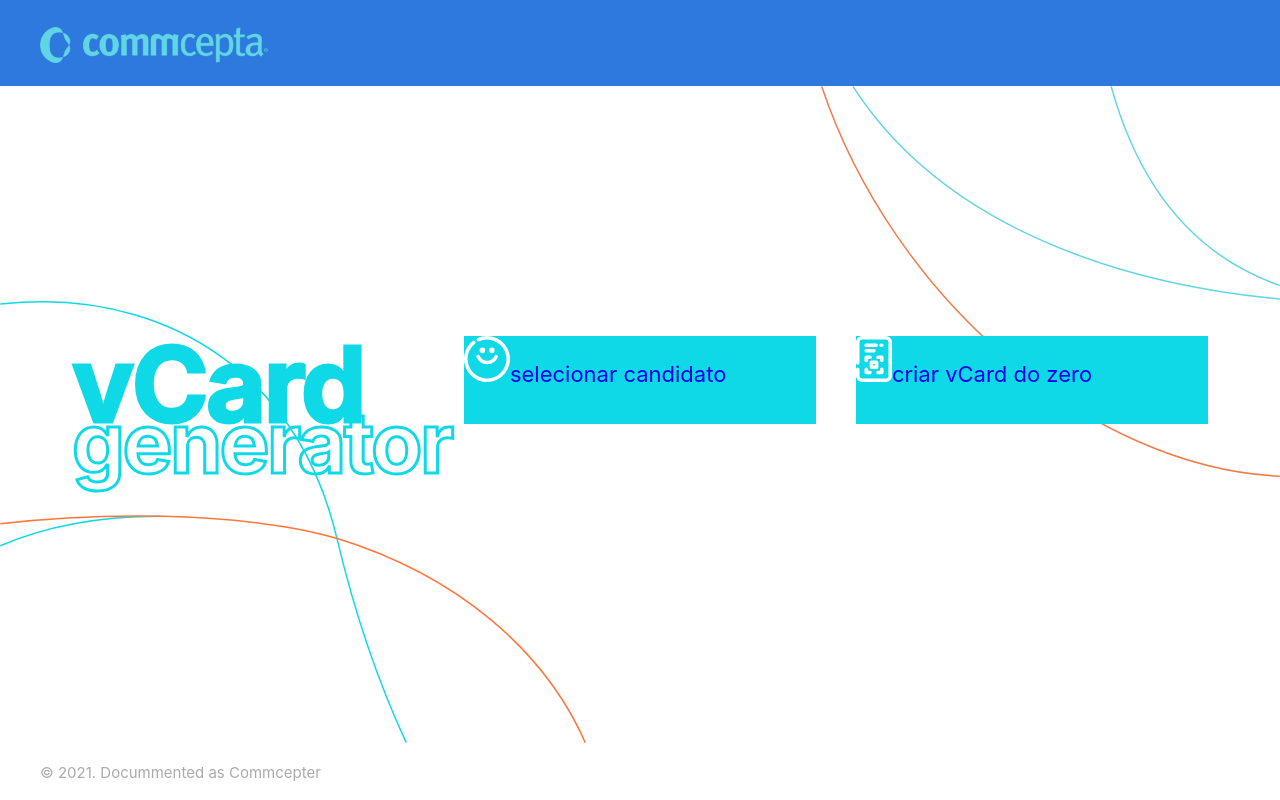
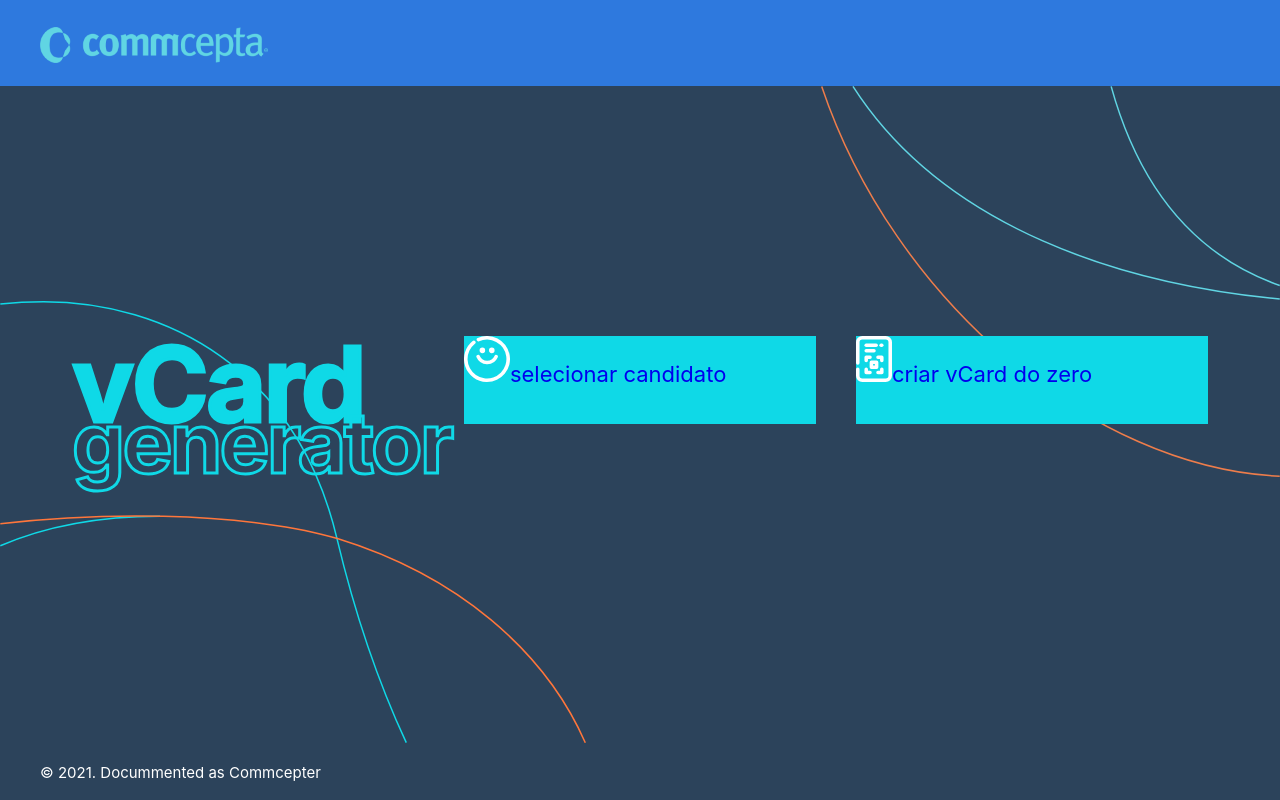
Before and after one commit to dp-152/commcepta-challenge, a React (Create React App) app: page / in a window 1280 px wide. Built offline with nearby package versions, Linux system fonts and the light colour scheme; no server answers; a web font is replaced by a local one.

Commit message:
Using theme on Container

```diff
--- a/src/Container.tsx
+++ b/src/Container.tsx
@@ -1,10 +1,12 @@
-import React, { ReactElement } from "react";
+import React, { ReactElement, useContext } from "react";
 import { Outlet } from "react-router-dom";
 
 import "./css/Container.css";
 import logo from "./assets/logo commcepta.png";
+import ThemeContext from "./contexts/ThemeContext";
 
 export default function Container(): ReactElement {
+  const { theme } = useContext(ThemeContext);
   return (
     <div className="Container">
       <header className="Container-header">
@@ -15,11 +17,11 @@ export default function Container(): ReactElement {
           width="228"
         />
       </header>
-      <main className="Container-main">
+      <main className={`Container-main theme-${theme}`}>
         <Outlet />
       </main>
-      <footer className="Container-footer">
-        <span className="Container-footer-copyrightnotice">
+      <footer className={`Container-footer theme-${theme}`}>
+        <span className={`Container-footer-copyrightnotice theme-${theme}`}>
           © 2021. Docummented as Commcepter
         </span>
       </footer>
--- a/src/css/Container.css
+++ b/src/css/Container.css
@@ -24,6 +24,12 @@
   background-position: left bottom, right top;
   background-repeat: no-repeat, no-repeat;
 }
+.Container-main.theme-light {
+  background-color: var(--color-light-theme-background);
+}
+.Container-main.theme-dark {
+  background-color: var(--color-dark-theme-background);
+}
 
 .Container-footer {
   height: 57px;
@@ -38,6 +44,14 @@
   line-height: normal;
   margin-left: 40px;
   color: #AAAAAA;
+}
+
+.Container-footer.theme-light {
+  background-color: var(--color-light-theme-background);
+}
+
+.Container-footer.theme-dark {
+  background-color: var(--color-dark-theme-background);
 }
 
 .Container-footer-copyrightnotice.theme-light {
```
